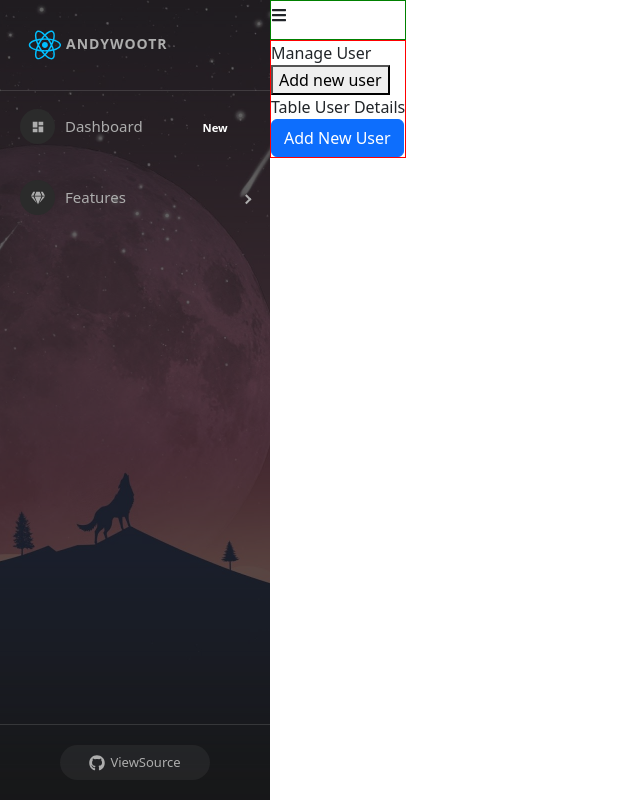
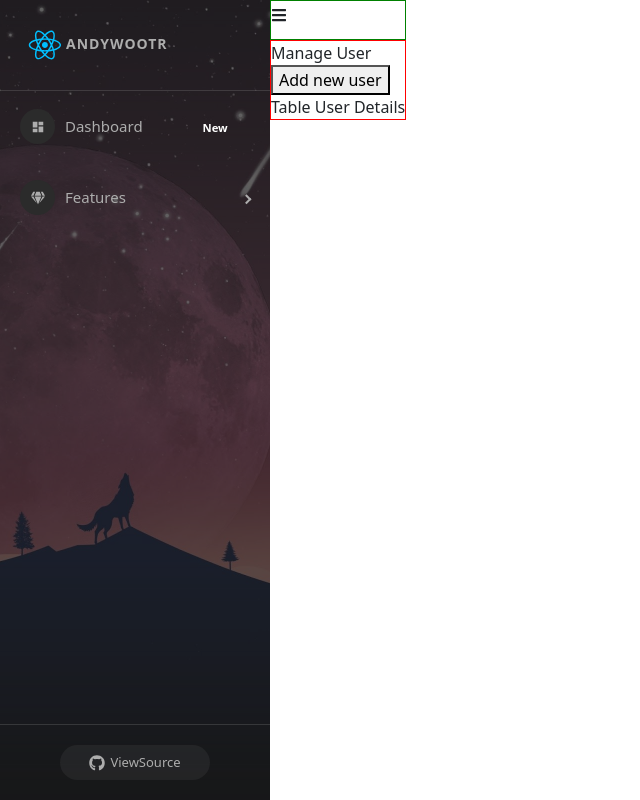
Before and after one commit to Anthony1821992/test-demo-react, a React (Create React App) app: page /admin/manage-users in a window 1280 px wide. Shown: the whole page, without its empty margins (0-640 px from the left). Built offline with nearby package versions, Linux system fonts and the light colour scheme.

Commit message:
video 58 bonus

```diff
--- a/src/components/Admin/Content/ManageUser.js
+++ b/src/components/Admin/Content/ManageUser.js
@@ -1,17 +1,40 @@
 import ModalCreateUser from "./ModalCreateUser";
 import "./ManageUser.scss";
+import { useState } from "react";
+
+// Vì bên component Con dựa vào State là {show} nên khi chuyển lên thằng Cha ta sẽ dùng Hook useState() dựa trên State này
+// vì vậy ta sẽ có được dòng code:  const [show, setShow] = useState(false); mặc định show = false vì ta luôn muốn nó ban
+// đầu là đóng trước khi người dùng click vào nút Add New User.
+
+// Trong <button> Add new user ta tạo hàm onClick = Arrow Function tên là handleShow() vì mặc định trong Modal của React-
+// Bootstrap nó đã đặt tên là handleShow(). Khi hàm này được gọi thì sau đó sẽ gọi tới hàm setShow(), khi đó ta để giá
+// trị mà ta muốn gán cho {show} ở đây là true để Modal được hiện ra.   const handleShow = () => setShow(true);
+
+// Ở Component Con, trong Modal của React-Bootstrap có gọi tới hàm handleClose() mỗi khi người dùng ấn dấu X ở góc phải
+// màn hình, hay ấn nút Close, hay sau khi Save xong thông tin. Vì vậy ta cần phải khai báo hàm này ở thằng Cha, và
+// truyền xuống cho thằng Con. Và khi này ta cần phải gán lại giá trị cho {show} là false để đóng Modal lại. Vì vậy mà
+// ta có dòng code:   const handleClose = () => setShow(false);
+
+// Sau khi tạo xong state, Hook và Functions cho việc đóng mở Modal, ta cần phải bỏ vào trong thẻ của Component Con
+// <ModalCreateUser show={show} handleClose={handleClose} /> Lý do không truyền handleShow() vì hàm này chỉ sử dụng ở thằng
+// Cha, không sử dụng ở thằng Con
+
+// Xem tiếp bên Component Con
 
 const ManageUser = (props) => {
+  const [show, setShow] = useState(false);
+  const handleClose = () => setShow(false);
+  const handleShow = () => setShow(true);
   return (
     <div className="manage-users-container">
       <div className="title">Manage User</div>
       <div className="users-content">
         <div>
-          <button>Add new user</button>
+          <button onClick={() => handleShow()}>Add new user</button>
         </div>
         <div>Table User Details</div>
       </div>
-      <ModalCreateUser />
+      <ModalCreateUser show={show} handleClose={handleClose} />
     </div>
   );
 };
--- a/src/components/Admin/Content/ModalCreateUser.js
+++ b/src/components/Admin/Content/ModalCreateUser.js
@@ -3,11 +3,18 @@ import Button from "react-bootstrap/Button";
 import Modal from "react-bootstrap/Modal";
 import { FcPlus } from "react-icons/fc";
 
+// Để chuyển từ <button> có sẵn của Modal React Bootstrap sang <button> mà chúng ta tạo trong file ManageUser.js thì
+// chúng ta phải chuyển cái state {show} lên thành state của thằng cha (ManageUser) quản lý và sẽ truyền trạng thái
+// đóng mở Modal xuống cho thằng con (ModalCreateUser)
+// Lý do mình phải chuyển State cho thằng cha nó kiểm soát bởi vì <button> mình tạo không nằm bên trong <ModalCreateUser/>
+
+// Xem tiếp giải thích bên ManageUser.js
+
+// Sau khi đã truyền props từ Cha vào thẻ Component Con, thì chúng ta sẽ khai: const ModalCreateUser = (props)
+// Dùng Destructuring Method: const { show, handleClose } = props;
+
 const ModalCreateUser = (props) => {
-  const [show, setShow] = useState(false);
-  const handleClose = () => setShow(false);
-  const handleShow = () => setShow(true);
-
+  const { show, handleClose } = props;
   const [email, setEmail] = useState("");
   const [password, setPassword] = useState("");
   const [username, setUsername] = useState("");
@@ -30,9 +37,9 @@ const ModalCreateUser = (props) => {
 
   return (
     <>
-      <Button variant="primary" onClick={handleShow}>
+      {/* <Button variant="primary" onClick={handleShow}>
         Add New User
-      </Button>
+      </Button> */}
       {/* backdrop = "static" - When backdrop is set to static, the modal will not close when clicking outside it */}
       <Modal
         show={show}
```
